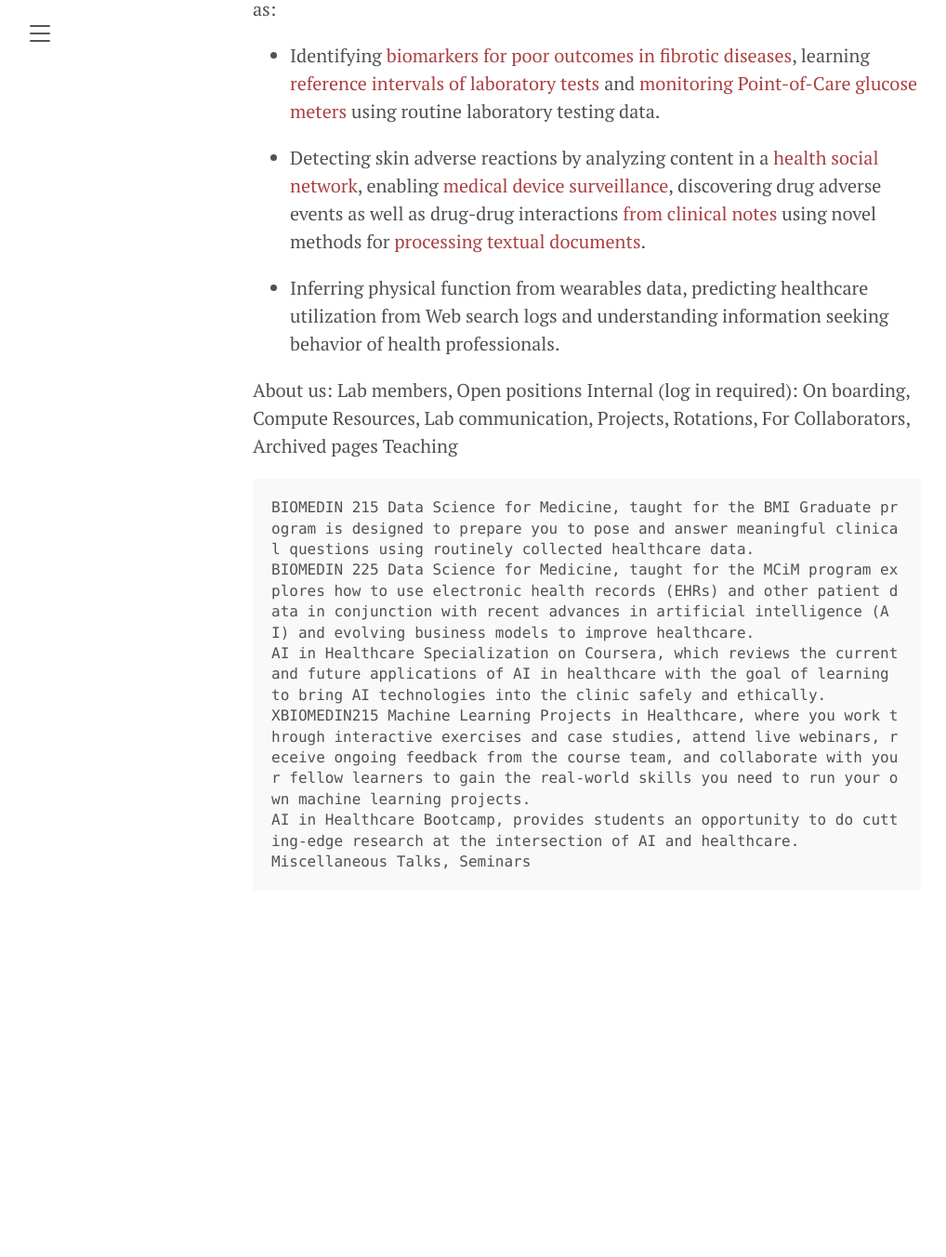
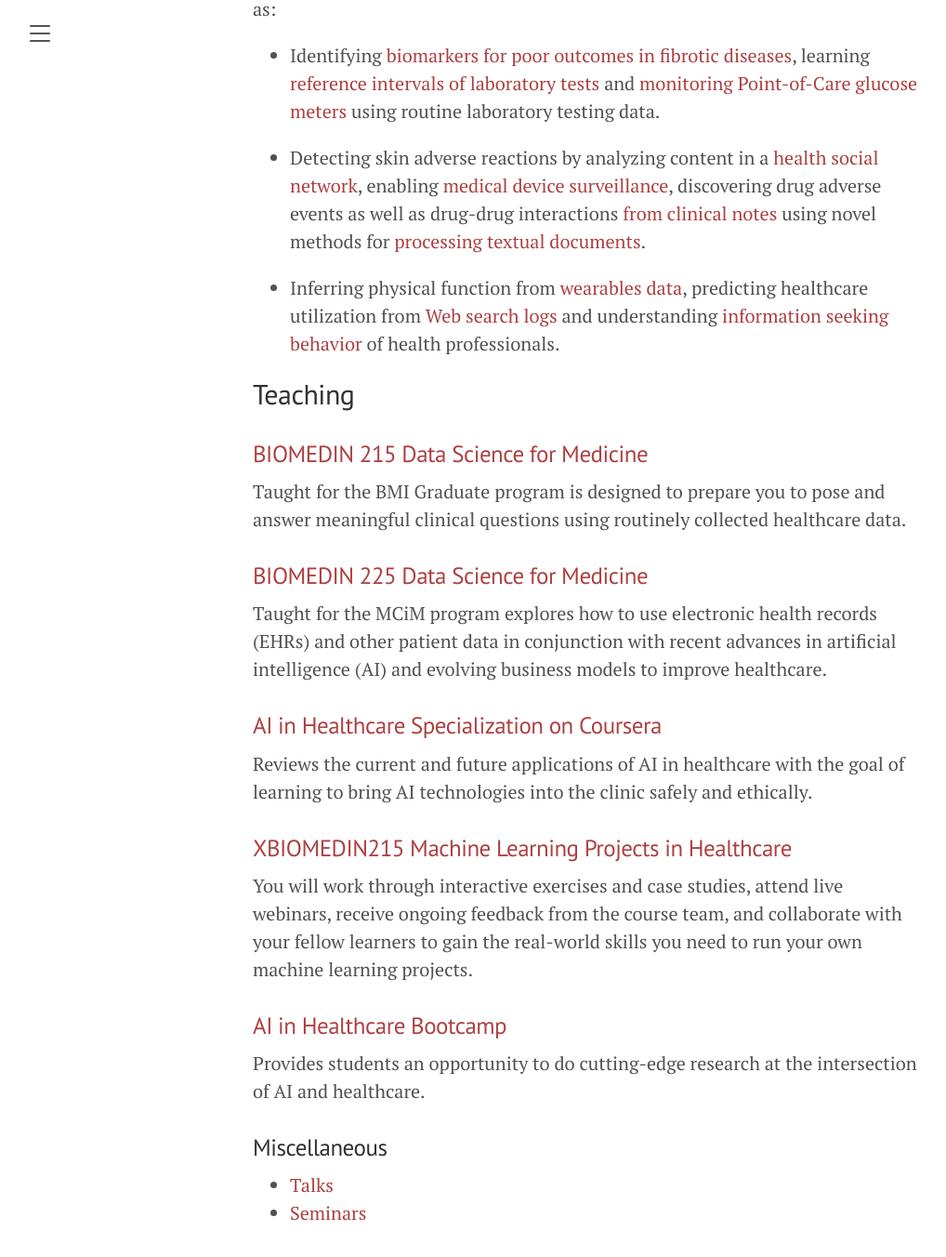
Before and after one commit to som-shahlab/shahlab-blog, a Jekyll site: the page built from home.md, in a window 1280 px wide and 1400 px high, scrolled down 847 px. Shown: the top 1352 px of the window at 93% size, without its empty margins (8-1026 px from the left). Built offline with Jekyll 4.4.1, drawn with Linux system fonts in a browser that asks for light colours; before the commit the page ends 1885 px from its top, so only the background shows below that.

```diff
--- a/home.md
+++ b/home.md
@@ -17,15 +17,25 @@ We develop methods to analyze multiple datatypes for generating insights. Such a
 
 * Detecting skin adverse reactions by analyzing content in a [health social network](https://jamanetwork.com/journals/jamaoncology/fullarticle/2673831), enabling [medical device surveillance](https://pubmed.ncbi.nlm.nih.gov/31583282/), discovering drug adverse events as well as drug-drug interactions [from clinical notes](http://www.ncbi.nlm.nih.gov/pubmed/23571773) using novel methods for [processing textual documents](https://hai.stanford.edu/news/agile-nlp-clinical-text-covid-19-and-beyond).
 
-* Inferring physical function from wearables data, predicting healthcare utilization from Web search logs and understanding information seeking behavior of health professionals.
+* Inferring physical function from [wearables data](https://www.ncbi.nlm.nih.gov/pubmed/30394876), predicting healthcare utilization from [Web search logs](https://www.ncbi.nlm.nih.gov/pubmed/27655225) and understanding [information seeking behavior](https://www.ncbi.nlm.nih.gov/pubmed/26293444) of health professionals.
 
-About us: Lab members, Open positions
-Internal (log in required): On boarding, Compute Resources, Lab communication, Projects, Rotations, For Collaborators, Archived pages
-Teaching
+## Teaching
 
-    BIOMEDIN 215 Data Science for Medicine, taught for the BMI Graduate program is designed to prepare you to pose and answer meaningful clinical questions using routinely collected healthcare data.
-    BIOMEDIN 225 Data Science for Medicine, taught for the MCiM program explores how to use electronic health records (EHRs) and other patient data in conjunction with recent advances in artificial intelligence (AI) and evolving business models to improve healthcare.
-    AI in Healthcare Specialization on Coursera, which reviews the current and future applications of AI in healthcare with the goal of learning to bring AI technologies into the clinic safely and ethically.
-    XBIOMEDIN215 Machine Learning Projects in Healthcare, where you work through interactive exercises and case studies, attend live webinars, receive ongoing feedback from the course team, and collaborate with your fellow learners to gain the real-world skills you need to run your own machine learning projects.
-    AI in Healthcare Bootcamp, provides students an opportunity to do cutting-edge research at the intersection of AI and healthcare.
-    Miscellaneous Talks, Seminars
+### [BIOMEDIN 215 Data Science for Medicine](https://biomedin215.stanford.edu/)
+Taught for the BMI Graduate program is designed to prepare you to pose and answer meaningful clinical questions using routinely collected healthcare data.
+
+### [BIOMEDIN 225 Data Science for Medicine](https://shahlab.stanford.edu/biomedin225/)
+Taught for the MCiM program explores how to use electronic health records (EHRs) and other patient data in conjunction with recent advances in artificial intelligence (AI) and evolving business models to improve healthcare.
+
+### [AI in Healthcare Specialization on Coursera](https://www.coursera.org/specializations/ai-healthcare/)
+Reviews the current and future applications of AI in healthcare with the goal of learning to bring AI technologies into the clinic safely and ethically.
+
+### [XBIOMEDIN215 Machine Learning Projects in Healthcare](https://online.stanford.edu/courses/xbiomedin215-machine-learning-projects-healthcare)
+You will work through interactive exercises and case studies, attend live webinars, receive ongoing feedback from the course team, and collaborate with your fellow learners to gain the real-world skills you need to run your own machine learning projects.
+
+### [AI in Healthcare Bootcamp](https://stanfordmlgroup.github.io/projects/aihc/)
+Provides students an opportunity to do cutting-edge research at the intersection of AI and healthcare.
+
+### Miscellaneous
+* [Talks](https://shahlab.stanford.edu/doku.php?id=other_talks)
+* [Seminars](https://shahlab.stanford.edu/doku.php?id=seminars)
```
Also changed, not shown: _data/people.yml (added, +77 -0 lines), people.md (added, +17 -0 lines).
